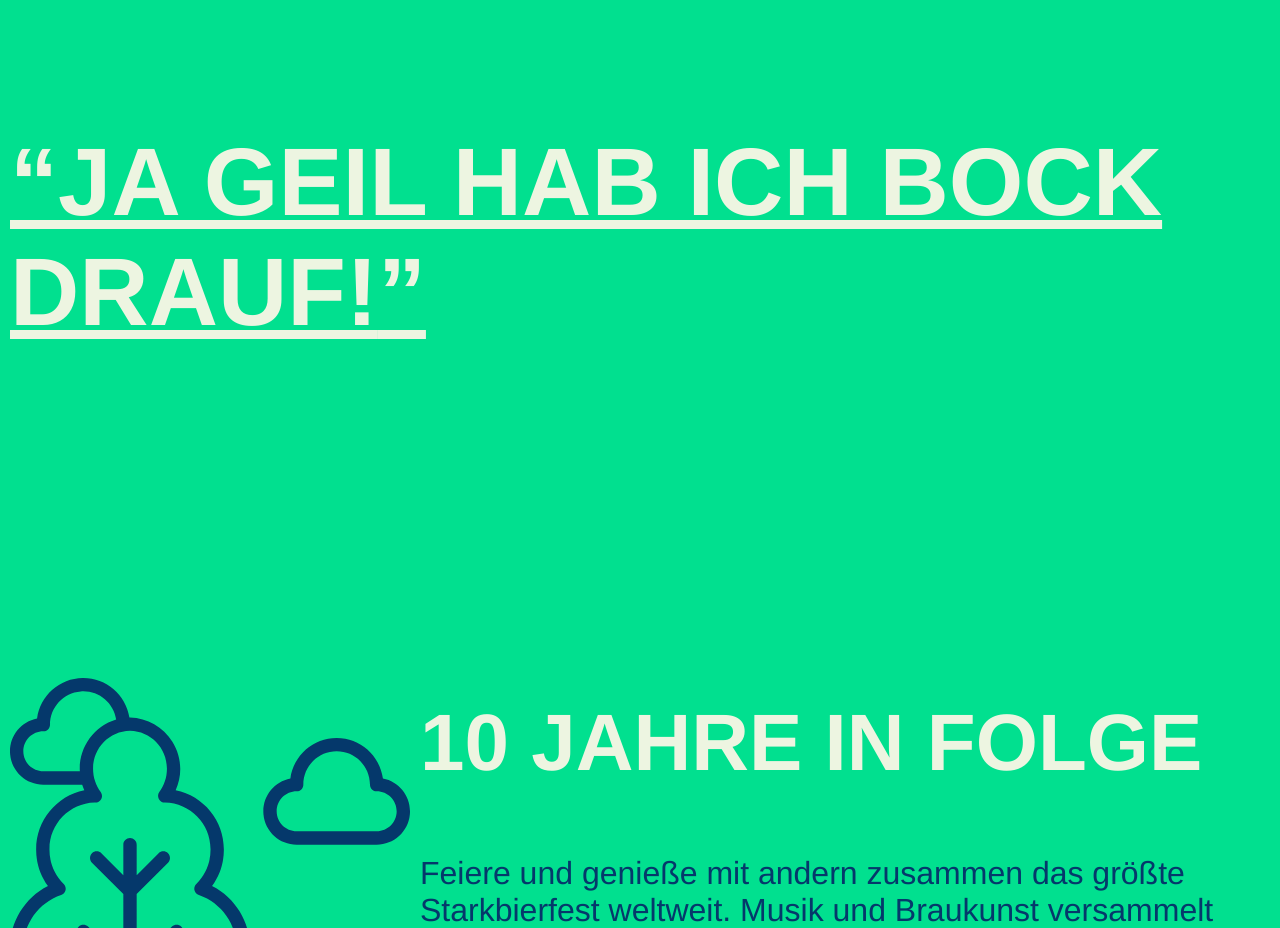
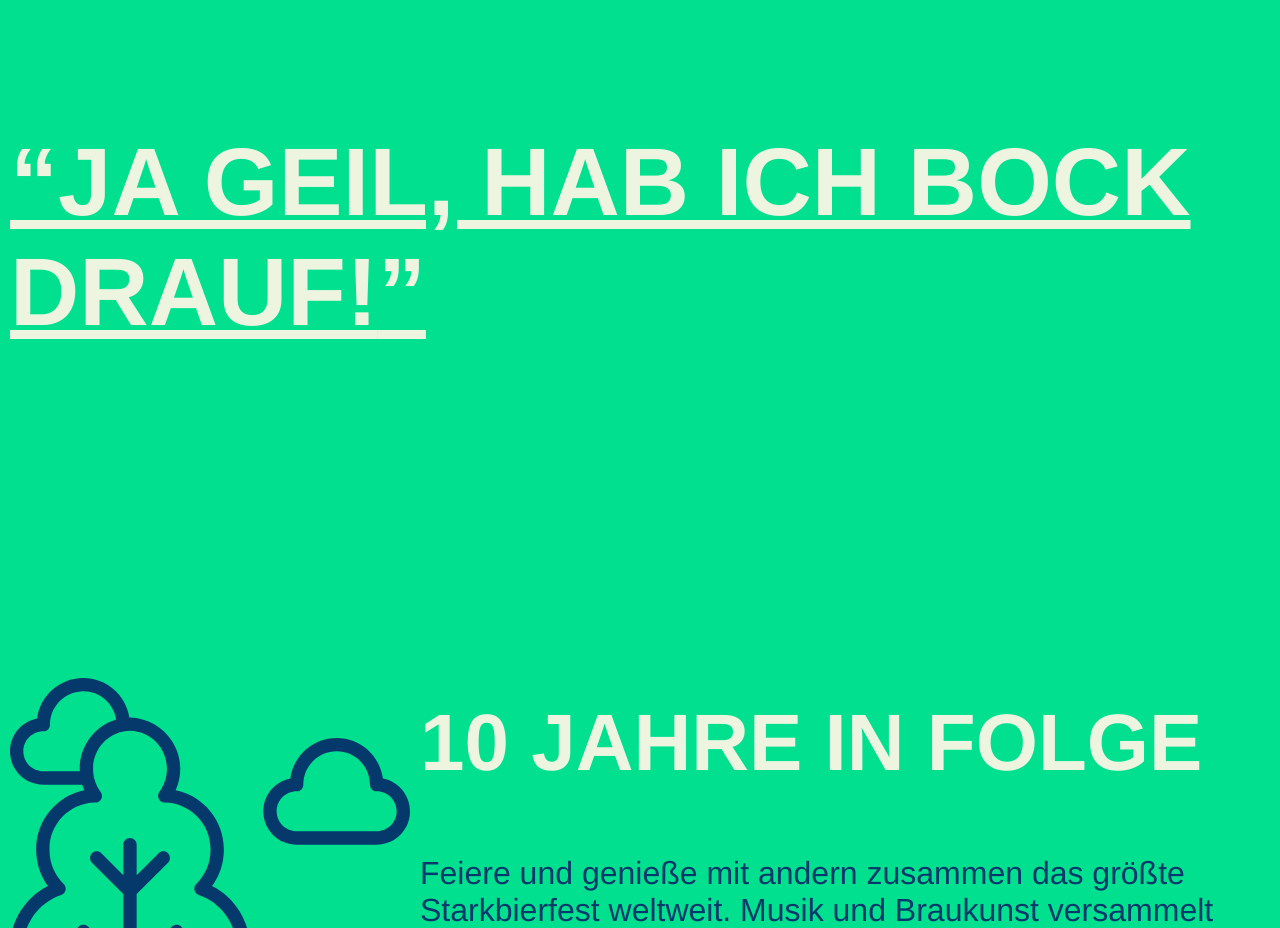
Before and after one commit to BenediktSt/sl1-starkbierfest, a plain HTML site: page index.html in a window 1280 px wide. Shown: the part 920-1848 px from the top of the page. Drawn offline with Linux system fonts and the light colour scheme.

Commit message:
fix slogan

```diff
--- a/index.html
+++ b/index.html
@@ -56,7 +56,7 @@
 
                 <div class="scroll-element">
                     <h1 class="slogan">
-                        <q>Ja geil hab ich Bock drauf!</q>
+                        <q>Ja geil, hab ich Bock drauf!</q>
                     </h1>
                 </div>
 
```
